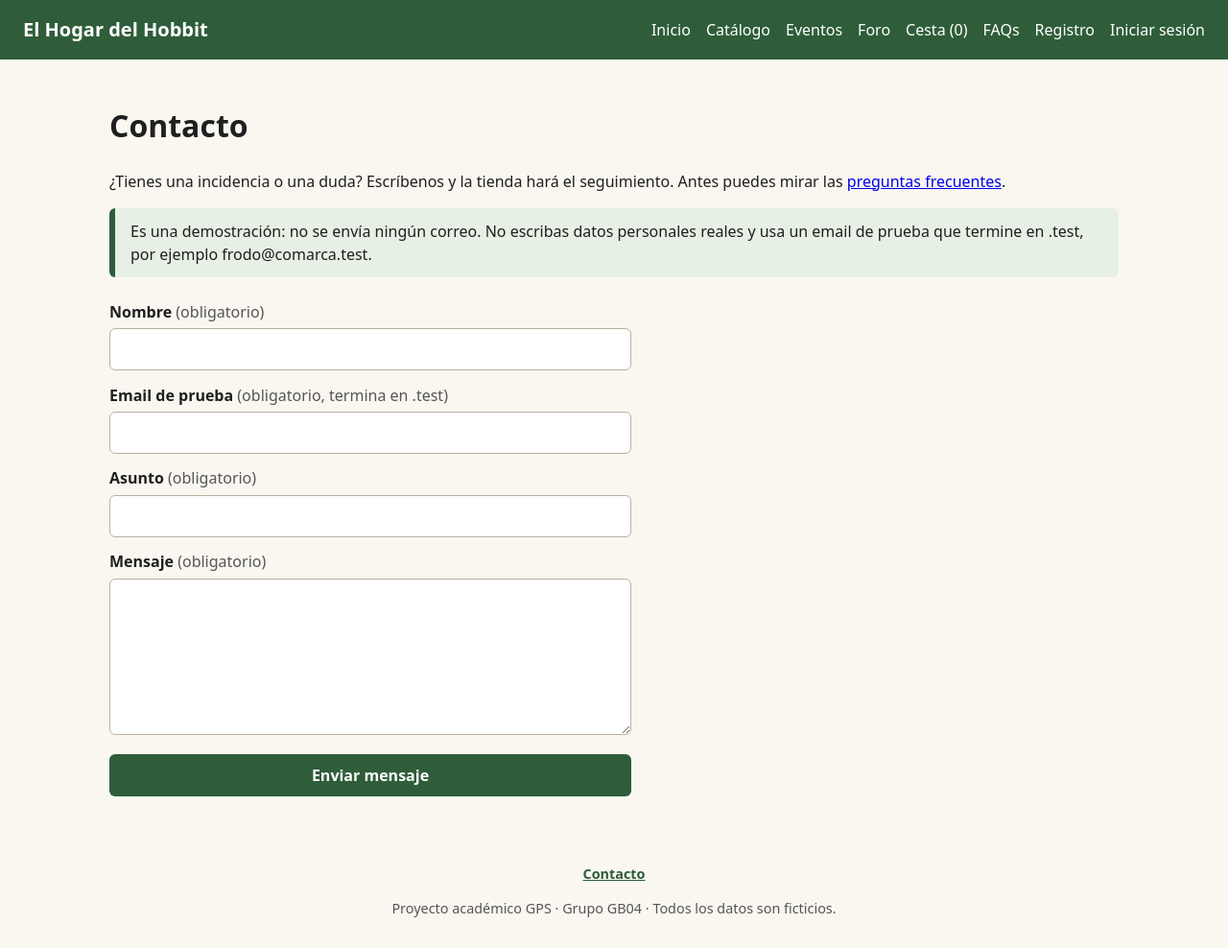
After one commit to Daviiiidmtp/Proyecto-GPS-26-27-GB04, a Flask app: page /contacto in a window 1280 px wide. The commit adds this page. Shown: the whole page at 96% size. Run offline with Flask 3, Linux system fonts and the light colour scheme.

Commit message:
GB04-125 #time 2h 45m #comment Formulario de contacto completo con pruebas #done

```diff
--- /dev/null
+++ b/Proyecto/app/database/schema/70_soporte.sql
@@ -0,0 +1,16 @@
+-- Incidencias del formulario de contacto (US-14). Datos ficticios: no se envía ningún correo.
+-- La tienda las consulta fuera de la web para hacer el seguimiento.
+-- codigo: se genera al mostrar el formulario. Si se envía dos veces con el mismo código,
+-- solo se guarda una incidencia (US-14-AC-05).
+-- fecha_hora en hora local de la tienda, formato 'AAAA-MM-DD HH:MM:SS'.
+
+CREATE TABLE IF NOT EXISTS incidencias (
+    id          INTEGER PRIMARY KEY,
+    codigo      TEXT    NOT NULL UNIQUE,
+    nombre      TEXT    NOT NULL CHECK (length(trim(nombre)) > 0),
+    email       TEXT    NOT NULL CHECK (length(trim(email)) > 0),
+    asunto      TEXT    NOT NULL CHECK (length(trim(asunto)) > 0),
+    mensaje     TEXT    NOT NULL CHECK (length(trim(mensaje)) > 0),
+    estado      TEXT    NOT NULL DEFAULT 'registrada' CHECK (estado IN ('registrada', 'respondida')),
+    fecha_hora  TEXT    NOT NULL
+);
--- a/Proyecto/app/gestores/gestor_soporte.py
+++ b/Proyecto/app/gestores/gestor_soporte.py
@@ -1,6 +1,81 @@
-"""Gestor Soporte y Contacto (EP-07 Soporte)."""
+"""Gestor Soporte y Contacto (EP-07 Soporte).
+
+US-14: formulario de contacto. La incidencia queda registrada para que la tienda
+haga el seguimiento. No se envía ningún correo y solo se admiten emails de prueba.
+"""
+import re
+import sqlite3
+import uuid
+from datetime import datetime
+
+from app.repositories import incidencias_repo
+
+FORMATO = "%Y-%m-%d %H:%M:%S"
+# Email sintético: formato válido y dominio de prueba terminado en .test (regla de US-14)
+PATRON_EMAIL = re.compile(r"^[^@\s]+@[^@\s]+\.[^@\s]+$")
+DOMINIO_PRUEBA = ".test"
+LIMITES = {"nombre": 80, "email": 120, "asunto": 120, "mensaje": 2000}
+NOMBRES = {"nombre": "el nombre", "email": "el email", "asunto": "el asunto", "mensaje": "el mensaje"}
 
 
-def reportarIncidencia(incidencia):
-    """Guarda una incidencia del formulario de contacto. -> bool. US-14"""
-    raise NotImplementedError("Pendiente: US-14 Formulario de contacto")
+class IncidenciaInvalida(Exception):
+    """Faltan datos o no son válidos. `errores` indica el campo y qué corregir (US-14-AC-03)."""
+
+    def __init__(self, errores):
+        super().__init__("; ".join(errores.values()))
+        self.errores = errores
+
+
+class SoporteNoDisponible(Exception):
+    """No se ha podido registrar la incidencia. La interfaz muestra un error y permite reintentar (US-14-AC-05)."""
+
+
+def nuevoCodigoIncidencia():
+    """Código único para un envío del formulario. -> str. US-14-AC-05
+
+    La interfaz lo genera al mostrar el formulario y lo envía con los datos. Si se envía
+    dos veces con el mismo código, no se crea otra incidencia.
+    """
+    return uuid.uuid4().hex
+
+
+def _validar(incidencia):
+    """US-14-AC-02 y AC-03: los cuatro campos son obligatorios y el email debe ser de prueba."""
+    datos = {campo: (incidencia.get(campo) or "").strip() for campo in LIMITES}
+    datos["email"] = datos["email"].lower()
+    errores = {}
+    for campo, limite in LIMITES.items():
+        if not datos[campo]:
+            errores[campo] = f"Escribe {NOMBRES[campo]}."
+        elif len(datos[campo]) > limite:
+            errores[campo] = f"{NOMBRES[campo].capitalize()} no puede tener más de {limite} caracteres."
+    if "email" not in errores:
+        if not PATRON_EMAIL.match(datos["email"]):
+            errores["email"] = "El email no tiene un formato válido. Ejemplo: frodo@comarca.test"
+        elif not datos["email"].endswith(DOMINIO_PRUEBA):
+            errores["email"] = "Usa un email de prueba que termine en .test, por ejemplo frodo@comarca.test"
+    return errores, datos
+
+
+def reportarIncidencia(incidencia, ahora=None):
+    """Registra una incidencia del formulario de contacto y devuelve su id. -> int. US-14
+
+    En el diagrama devuelve bool; aquí devuelve el id de la incidencia registrada.
+    `incidencia` es un diccionario con nombre, email, asunto, mensaje y codigo,
+    tal y como llegan del formulario.
+    `ahora` permite fijar la hora en las pruebas; por defecto, la hora local de la tienda.
+    Lanza IncidenciaInvalida con el campo y el motivo de cada error (US-14-AC-03)
+    y SoporteNoDisponible si falla el registro (US-14-AC-05). En los dos casos no se guarda nada.
+    Con el mismo código devuelve la incidencia ya registrada y no crea otra (US-14-AC-05).
+    No se envía ningún correo (US-14-AC-06).
+    """
+    ahora = ahora or datetime.now()
+    errores, datos = _validar(incidencia)
+    if errores:
+        raise IncidenciaInvalida(errores)
+    codigo = (incidencia.get("codigo") or "").strip() or nuevoCodigoIncidencia()
+    try:
+        return incidencias_repo.crear(codigo, datos["nombre"], datos["email"], datos["asunto"],
+                                      datos["mensaje"], ahora.strftime(FORMATO))
+    except sqlite3.Error as error:
+        raise SoporteNoDisponible("No se ha podido registrar el mensaje") from error
--- /dev/null
+++ b/Proyecto/app/routes/contacto.py
@@ -0,0 +1,41 @@
+"""Página de contacto (US-14).
+
+La lógica y las validaciones están en gestor_soporte.reportarIncidencia;
+aquí se muestra el formulario y los mensajes.
+"""
+from flask import Blueprint, flash, redirect, render_template, request, url_for
+
+from app.gestores import gestor_soporte
+
+bp = Blueprint("contacto", __name__)
+
+CAMPOS = ["nombre", "email", "asunto", "mensaje"]
+EXITO = ("Tu mensaje ha sido enviado correctamente. Ha quedado registrado para que la tienda "
+         "haga el seguimiento. Todavía no ha sido respondido.")
+
+
+def _formulario(datos=None, codigo=None, errores=None, error_general=None, estado=200):
+    return render_template("contacto/formulario.html", datos=datos or {}, errores=errores or {},
+                           error_general=error_general,
+                           codigo=codigo or gestor_soporte.nuevoCodigoIncidencia()), estado
+
+
+@bp.route("/contacto", methods=["GET", "POST"])
+def contacto():
+    if request.method == "GET":
+        return _formulario()
+
+    datos = {campo: request.form.get(campo, "") for campo in CAMPOS}
+    codigo = request.form.get("codigo", "")
+    try:
+        gestor_soporte.reportarIncidencia({**datos, "codigo": codigo})
+    except gestor_soporte.IncidenciaInvalida as error:
+        # US-14-AC-03: se indica qué corregir y se conservan los datos
+        return _formulario(datos, codigo, errores=error.errores, estado=400)
+    except gestor_soporte.SoporteNoDisponible:
+        # US-14-AC-05: error distinto del éxito, se conservan los datos y el mismo código para no duplicar
+        return _formulario(datos, codigo, error_general="No se ha podido enviar tu mensaje. "
+                           "Tus datos siguen en el formulario: vuelve a intentarlo.", estado=503)
+    # US-14-AC-04 y AC-06: confirmación de que la solicitud queda registrada, no respondida
+    flash(EXITO, "exito")
+    return redirect(url_for("contacto.contacto"))
--- /dev/null
+++ b/Proyecto/app/static/css/contacto.css
@@ -0,0 +1,8 @@
+/* Estilos del formulario de contacto (US-14) */
+.form-contacto { max-width: 34rem; }
+.form-contacto textarea {
+  font: inherit; padding: .55rem .7rem; border: 1px solid #b9b1a0; border-radius: 6px; background: #fff; resize: vertical;
+}
+.form-contacto [aria-invalid="true"] { border: 2px solid var(--error); }
+.campo-error { margin: 0; color: var(--error); font-weight: 600; font-size: .92rem; }
+.campo-error::before { content: "⚠ "; }
--- a/Proyecto/app/static/css/estilos.css
+++ b/Proyecto/app/static/css/estilos.css
@@ -47,3 +47,4 @@ a:focus-visible, button:focus-visible, input:focus-visible, select:focus-visible
 .aviso-info  { background: var(--verde-claro); border-color: var(--verde); }
 
 .pie { text-align: center; font-size: .9rem; padding: 1rem; color: #555; }
+.pie a { color: var(--verde); font-weight: 600; }
--- a/Proyecto/app/templates/base.html
+++ b/Proyecto/app/templates/base.html
@@ -53,6 +53,8 @@
   </main>
 
   <footer class="pie">
+    {# US-14-AC-01: la página de contacto se abre desde el pie de página #}
+    <p><a href="/contacto" {% if request.path == '/contacto' %}aria-current="page"{% endif %}>Contacto</a></p>
     <p>Proyecto académico GPS · Grupo GB04 · Todos los datos son ficticios.</p>
   </footer>
 </body>
--- /dev/null
+++ b/Proyecto/app/templates/contacto/formulario.html
@@ -0,0 +1,66 @@
+{% extends "base.html" %}
+{% block titulo %}Contacto · El Hogar del Hobbit{% endblock %}
+{% macro campo_error(nombre) %}
+  {% if errores[nombre] %}<p class="campo-error" id="error-{{ nombre }}">{{ errores[nombre] }}</p>{% endif %}
+{% endmacro %}
+{% macro invalido(nombre) %}{% if errores[nombre] %}aria-invalid="true" aria-describedby="error-{{ nombre }}"{% endif %}{% endmacro %}
+{% block contenido %}
+  <link rel="stylesheet" href="{{ url_for('static', filename='css/usuarios.css') }}">
+  <link rel="stylesheet" href="{{ url_for('static', filename='css/contacto.css') }}">
+  <h1>Contacto</h1>
+  <p>¿Tienes una incidencia o una duda? Escríbenos y la tienda hará el seguimiento.
+     Antes puedes mirar las <a href="{{ url_for('faqs.ver_faqs') }}">preguntas frecuentes</a>.</p>
+  {# US-14-AC-06: no se envían correos ni se aceptan datos personales reales #}
+  <p class="aviso aviso-info" role="note">Es una demostración: no se envía ningún correo. No escribas datos personales reales
+     y usa un email de prueba que termine en .test, por ejemplo frodo@comarca.test.</p>
+
+  {% if error_general %}
+    {# US-14-AC-05 #}
+    <p class="aviso aviso-error" role="alert">Error: {{ error_general }}</p>
+  {% endif %}
+  {% if errores %}
+    {# US-14-AC-03: se indica qué corregir #}
+    <div class="aviso aviso-error" role="alert">
+      <p><strong>No se ha enviado el mensaje. Corrige estos campos:</strong></p>
+      <ul>{% for campo, mensaje in errores.items() %}<li><a href="#{{ campo }}">{{ mensaje }}</a></li>{% endfor %}</ul>
+    </div>
+  {% endif %}
+
+  {# US-14-AC-02: los cuatro campos son obligatorios #}
+  <form class="formulario form-contacto" method="post" action="{{ url_for('contacto.contacto') }}" novalidate>
+    <input type="hidden" name="codigo" value="{{ codigo }}">
+    <label for="nombre">Nombre <span class="ayuda">(obligatorio)</span></label>
+    <input id="nombre" name="nombre" value="{{ datos.nombre or '' }}" maxlength="80" required autocomplete="off" {{ invalido('nombre') }}>
+    {{ campo_error('nombre') }}
+
+    <label for="email">Email de prueba <span class="ayuda">(obligatorio, termina en .test)</span></label>
+    <input id="email" name="email" type="email" value="{{ datos.email or '' }}" maxlength="120" required autocomplete="off" {{ invalido('email') }}>
+    {{ campo_error('email') }}
+
+    <label for="asunto">Asunto <span class="ayuda">(obligatorio)</span></label>
+    <input id="asunto" name="asunto" value="{{ datos.asunto or '' }}" maxlength="120" required {{ invalido('asunto') }}>
+    {{ campo_error('asunto') }}
+
+    <label for="mensaje">Mensaje <span class="ayuda">(obligatorio)</span></label>
+    <textarea id="mensaje" name="mensaje" rows="6" maxlength="2000" required {{ invalido('mensaje') }}>{{ datos.mensaje or '' }}</textarea>
+    {{ campo_error('mensaje') }}
+
+    <button type="submit">Enviar mensaje</button>
+  </form>
+
+  <script>
+    var formulario = document.querySelector(".form-contacto");
+    var boton = formulario.querySelector("button");
+    var texto = boton.textContent;
+    // Mensaje de carga: el botón se desactiva al enviar para no enviar dos veces
+    formulario.addEventListener("submit", function () {
+      boton.disabled = true;
+      boton.textContent = "Enviando…";
+    });
+    // Al volver con el botón «Atrás» del navegador, el botón se vuelve a activar
+    window.addEventListener("pageshow", function () {
+      boton.disabled = false;
+      boton.textContent = texto;
+    });
+  </script>
+{% endblock %}
```
Also changed, not shown: Proyecto/app/repositories/incidencias_repo.py (added, +25 -0 lines), Proyecto/tests/test_contacto_gestor.py (added, +105 -0 lines), Proyecto/tests/test_contacto_pantalla.py (added, +77 -0 lines).
